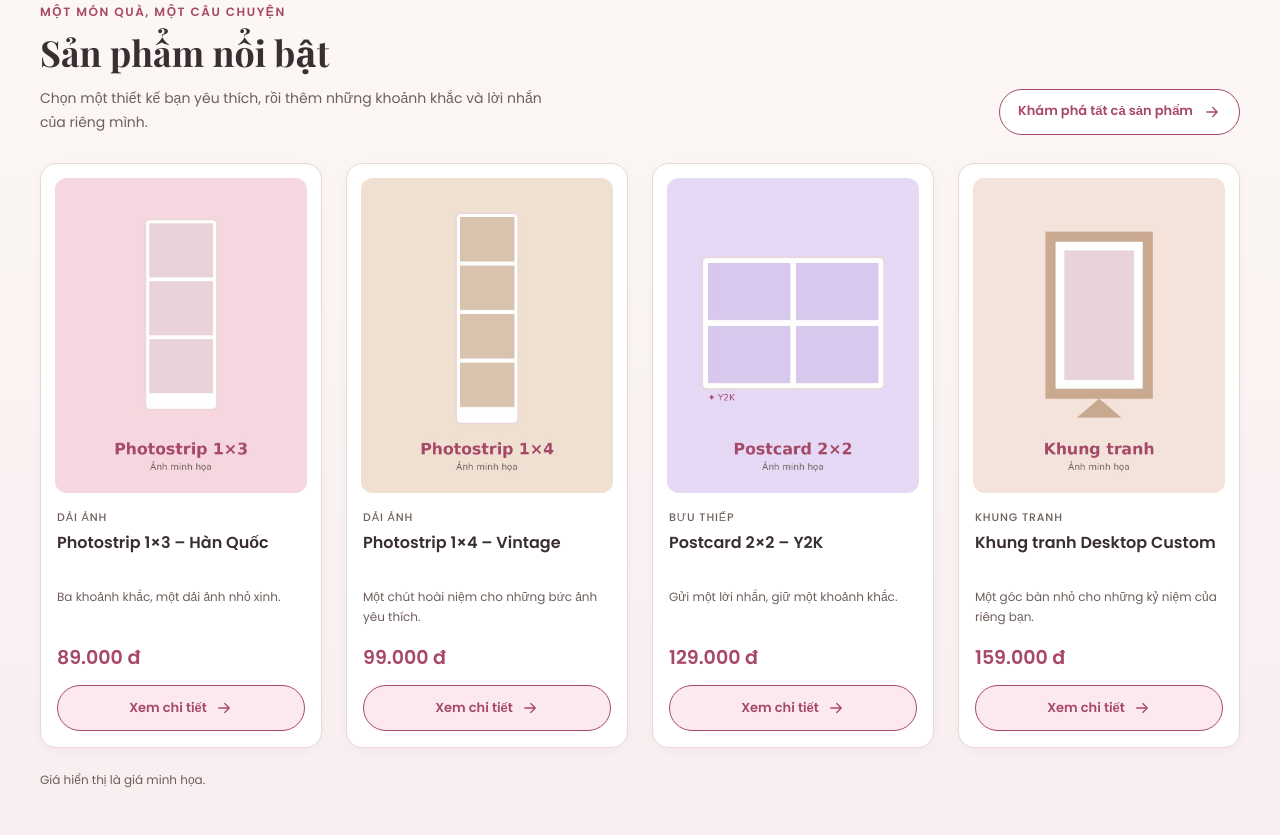
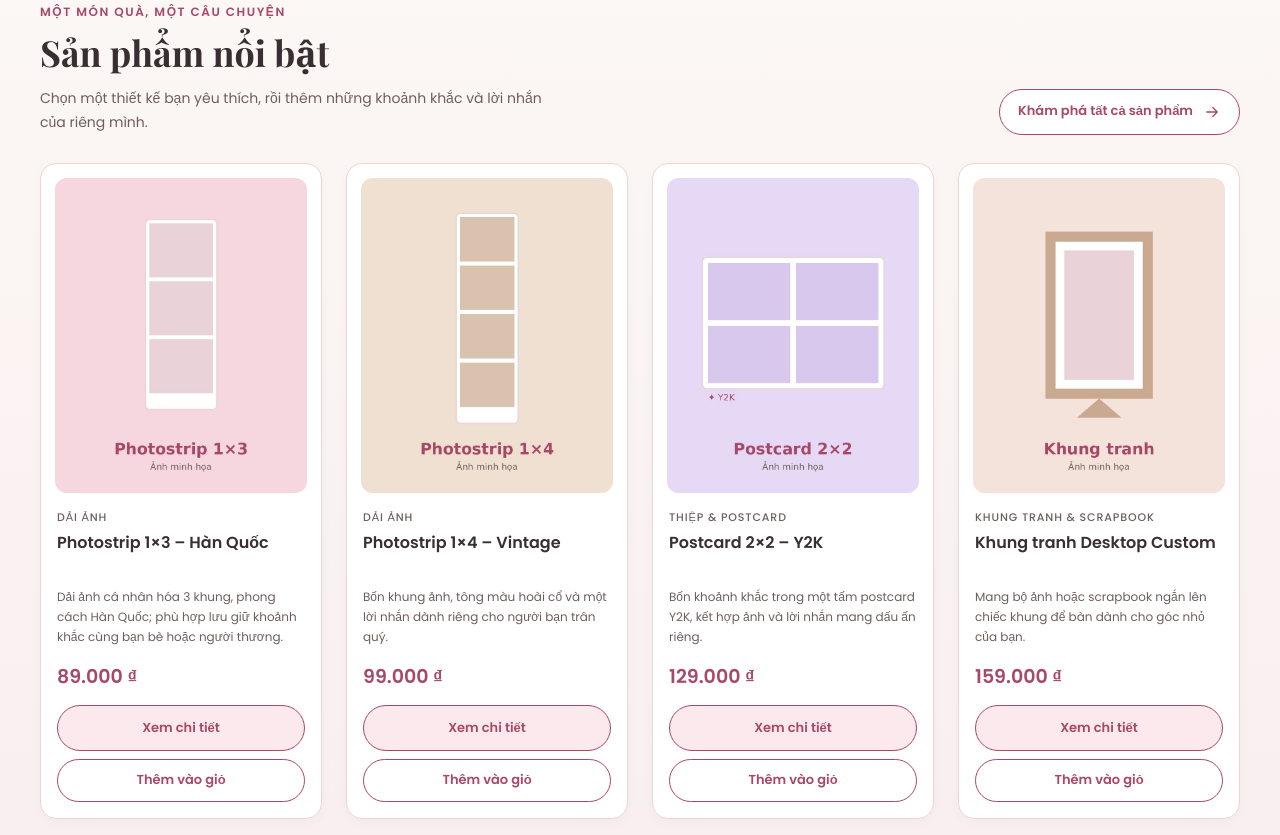
Before and after one commit to huytran31241023748-code/Memoria-Lab, a plain HTML site: page index.html in a window 1280 px wide. Shown: the part 1045-1880 px from the top of the page. Drawn offline with nearby package versions, Linux system fonts and the light colour scheme.

Commit message:
Connect home page to featured products and cart

```diff
--- a/index.html
+++ b/index.html
@@ -5,6 +5,11 @@
   <meta name="viewport" content="width=device-width, initial-scale=1.0">
   <title>Memoria Lab – Trang chủ</title>
   <link rel="stylesheet" href="css/style.css">
+      <script src="js/products.js" defer></script>
+  <script src="js/cart.js" defer></script>
+  <script src="js/cart-storage.js" defer></script>
+  <script src="js/cart-ui.js" defer></script>
+  <script src="js/render-products.js" defer></script>
 </head>
 <body>
 
@@ -18,7 +23,7 @@
       <nav class="site-nav" aria-label="Điều hướng chính">
         <a class="nav-link nav-link--active" href="index.html">Trang chủ</a>
         <a class="nav-link" href="products.html">Sản phẩm</a>
-        <a class="nav-link" href="product-detail.html">Chi tiết sản phẩm</a>
+        <a class="nav-link" href="product-detail.html?id=1">Chi tiết sản phẩm</a>
         <a class="nav-link" href="about.html">Về chúng tôi</a>
       </nav>
 
@@ -117,104 +122,10 @@
           </a>
         </div>
 
-        <div class="product-grid product-grid--featured featured-products__grid">
-          <article class="product-card" aria-labelledby="featured-product-01-title">
-            <div class="product-card__img-box">
-              <img class="product-card__image"
-                   src="images/products/product-01.jpg"
-                   alt="Minh họa Photostrip 1×3 – Hàn Quốc"
-                   width="800" height="1000" loading="lazy" decoding="async">
-            </div>
-            <div class="product-card__body">
-              <p class="product-card__category">Dải ảnh</p>
-              <h3 class="product-card__title" id="featured-product-01-title">Photostrip 1×3 – Hàn Quốc</h3>
-              <p class="product-card__summary">Ba khoảnh khắc, một dải ảnh nhỏ xinh.</p>
-              <div class="product-card__purchase">
-                <p class="product-card__price">89.000 đ</p>
-                <a class="btn product-card__btn" href="product-detail.html"
-                   aria-label="Xem chi tiết Photostrip 1×3 – Hàn Quốc">
-                  <span>Xem chi tiết</span>
-                  <svg class="featured-products__arrow" width="18" height="18" viewBox="0 0 24 24" fill="none" aria-hidden="true" focusable="false">
-                  <path d="M5 12h14m-6-6 6 6-6 6" stroke="currentColor" stroke-width="1.7" stroke-linecap="round" stroke-linejoin="round"></path>
-                </svg>
-                </a>
-              </div>
-            </div>
-          </article>
-
-          <article class="product-card" aria-labelledby="featured-product-02-title">
-            <div class="product-card__img-box">
-              <img class="product-card__image"
-                   src="images/products/product-02.jpg"
-                   alt="Minh họa Photostrip 1×4 – Vintage"
-                   width="800" height="1000" loading="lazy" decoding="async">
-            </div>
-            <div class="product-card__body">
-              <p class="product-card__category">Dải ảnh</p>
-              <h3 class="product-card__title" id="featured-product-02-title">Photostrip 1×4 – Vintage</h3>
-              <p class="product-card__summary">Một chút hoài niệm cho những bức ảnh yêu thích.</p>
-              <div class="product-card__purchase">
-                <p class="product-card__price">99.000 đ</p>
-                <a class="btn product-card__btn" href="product-detail-02.html"
-                   aria-label="Xem chi tiết Photostrip 1×4 – Vintage">
-                  <span>Xem chi tiết</span>
-                  <svg class="featured-products__arrow" width="18" height="18" viewBox="0 0 24 24" fill="none" aria-hidden="true" focusable="false">
-                  <path d="M5 12h14m-6-6 6 6-6 6" stroke="currentColor" stroke-width="1.7" stroke-linecap="round" stroke-linejoin="round"></path>
-                </svg>
-                </a>
-              </div>
-            </div>
-          </article>
-
-          <article class="product-card" aria-labelledby="featured-product-03-title">
-            <div class="product-card__img-box">
-              <img class="product-card__image"
-                   src="images/products/product-03.jpg"
-                   alt="Minh họa Postcard 2×2 – Y2K"
-                   width="800" height="1000" loading="lazy" decoding="async">
-            </div>
-            <div class="product-card__body">
-              <p class="product-card__category">Bưu thiếp</p>
-              <h3 class="product-card__title" id="featured-product-03-title">Postcard 2×2 – Y2K</h3>
-              <p class="product-card__summary">Gửi một lời nhắn, giữ một khoảnh khắc.</p>
-              <div class="product-card__purchase">
-                <p class="product-card__price">129.000 đ</p>
-                <a class="btn product-card__btn" href="product-detail-03.html"
-                   aria-label="Xem chi tiết Postcard 2×2 – Y2K">
-                  <span>Xem chi tiết</span>
-                  <svg class="featured-products__arrow" width="18" height="18" viewBox="0 0 24 24" fill="none" aria-hidden="true" focusable="false">
-                  <path d="M5 12h14m-6-6 6 6-6 6" stroke="currentColor" stroke-width="1.7" stroke-linecap="round" stroke-linejoin="round"></path>
-                </svg>
-                </a>
-              </div>
-            </div>
-          </article>
-
-          <article class="product-card" aria-labelledby="featured-product-04-title">
-            <div class="product-card__img-box">
-              <img class="product-card__image"
-                   src="images/products/product-04.jpg"
-                   alt="Minh họa Khung tranh Desktop Custom"
-                   width="800" height="1000" loading="lazy" decoding="async">
-            </div>
-            <div class="product-card__body">
-              <p class="product-card__category">Khung tranh</p>
-              <h3 class="product-card__title" id="featured-product-04-title">Khung tranh Desktop Custom</h3>
-              <p class="product-card__summary">Một góc bàn nhỏ cho những kỷ niệm của riêng bạn.</p>
-              <div class="product-card__purchase">
-                <p class="product-card__price">159.000 đ</p>
-                <a class="btn product-card__btn" href="product-detail-04.html"
-                   aria-label="Xem chi tiết Khung tranh Desktop Custom">
-                  <span>Xem chi tiết</span>
-                  <svg class="featured-products__arrow" width="18" height="18" viewBox="0 0 24 24" fill="none" aria-hidden="true" focusable="false">
-                  <path d="M5 12h14m-6-6 6 6-6 6" stroke="currentColor" stroke-width="1.7" stroke-linecap="round" stroke-linejoin="round"></path>
-                </svg>
-                </a>
-              </div>
-            </div>
-          </article>
+        <div class="product-grid product-grid--featured featured-products__grid"
+             id="featured-product-list" aria-live="polite">
+          <p class="product-render-message">Đang tải sản phẩm nổi bật…</p>
         </div>
-
         <p class="featured-products__note">Giá hiển thị là giá minh họa.</p>
       </div>
     </section>
@@ -309,7 +220,7 @@
           <nav class="footer-links" aria-label="Liên kết chân trang">
             <a class="footer-link footer-link--active" href="index.html">Trang chủ</a>
             <a class="footer-link" href="products.html">Sản phẩm</a>
-            <a class="footer-link" href="product-detail.html">Chi tiết sản phẩm</a>
+            <a class="footer-link" href="product-detail.html?id=1">Chi tiết sản phẩm</a>
             <a class="footer-link" href="about.html">Về chúng tôi</a>
           </nav>
         </div>
```
